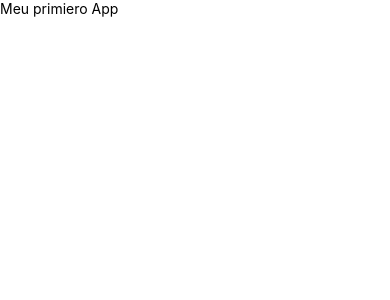
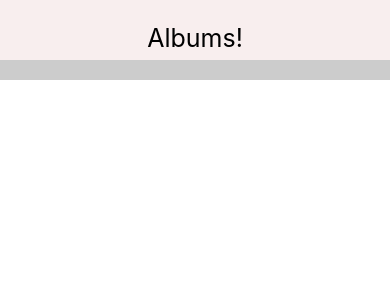
Before and after one commit to mvgmenezes/react-native-albums, a React Native app: screen / in a window 390 px wide. Shown: the top 300 px of the page. Built offline with nearby package versions, Linux system fonts and the light colour scheme.

Commit message:
Criando o componente header

```diff
--- a/App.js
+++ b/App.js
@@ -1,29 +1,18 @@
-//var React = require('react');
-//var Text = require('react-native').Text;
-//var View = require('react-native').View;
-//var AppRegistry = require('react-native').AppRegistry;
-
+//1 -  import libaries form making a component
 import React from 'react';
-import { Text, AppRegistry } from 'react-native';
-//import { AppRegistry } from 'react-native'
+import { AppRegistry } from 'react-native';
+//Importando o modulo Header
+import Header from './src/components/header';
 
 
-//criando uma constante, sendo de acesso somente de leitura, nao permitindo alterar o valor (var)
-/*
-const App = function (){
-  return (
-      <Text>Meu primiero App</Text>
-  );
-};
-*/
 const App = () => (
-    <Text>Meu primiero App</Text>
+    <Header />
 );
 
 
 //Export App - This line solved my issue
 export default App;
 
-//registrando o componentem criado (App)
+//registrando o componentem criado (App), Somente o componente Raiz (Root) usa o AppRegistry
 //AppRegistry.registerComponent('app1', function(){ return App; });
 AppRegistry.registerComponent('app1', () => (App) );
--- /dev/null
+++ b/src/components/header.js
@@ -0,0 +1,41 @@
+//1 -  import libaries form making a component
+import React from 'react';
+import { Text, View } from 'react-native';
+
+
+//2 - make a component
+const Header = () => {
+
+    //recebendo o componente textStyle definido no styles
+    const { textStyle, viewStyle } = styles;
+
+    return (
+        <View style={viewStyle}>
+            <Text style={textStyle}>Albums!</Text>
+        </View>
+
+    );
+}
+
+const styles = {
+    viewStyle: {
+        backgroundColor: '#F8EEEE',
+        justifyContent: 'center', /*FlexBox - alinhamento vertical dentro da view*/
+        alignItems: 'center', /*FlexBox - alinhamento horizontal dentro da view*/
+        height: 60, /*60 pixels na tela*/
+        paddingTop: 15, /*topo de preenchimento*/
+        shadowColor:'#000', /*adicionando uma sobra a borda*/
+        shadowOffset: { width: 0, height: 20}, /*amplitude da sombra a altura que ela terá*/
+        shadowOpacity: 0.2, /*opacidade da sombra*/
+        elevation:2, /* */
+        position: 'relative' /* */
+    },
+    textStyle: {
+        fontSize: 25
+    },
+
+};
+
+
+//3 - Make the component available to other parts of the app
+export default Header;
```
